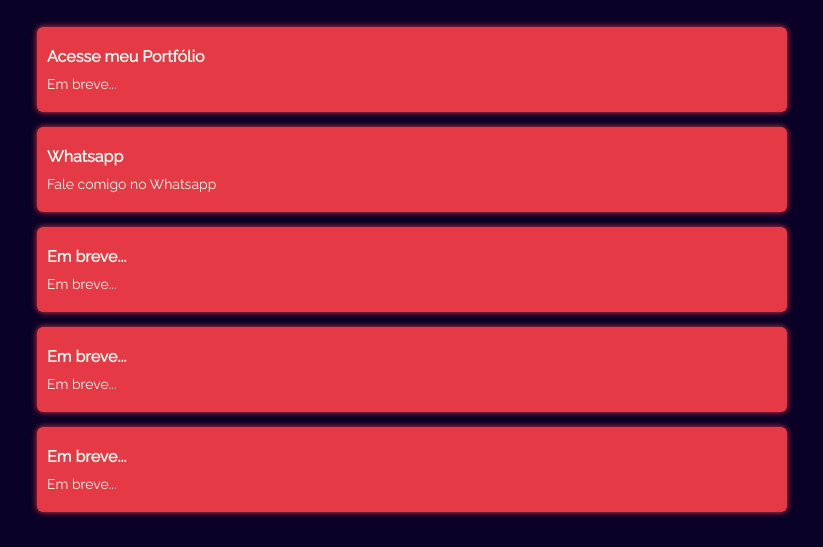
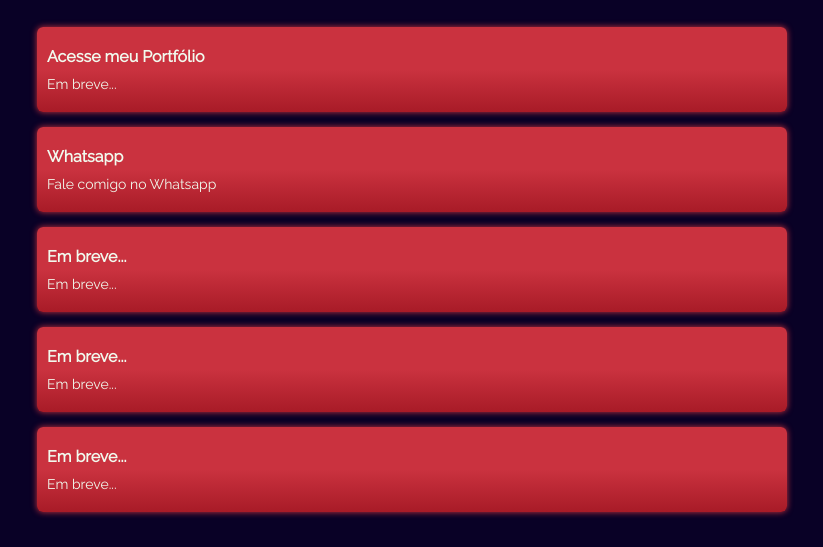
Before and after one commit to idomelo/idomelo.github.io, a plain HTML site: page linktree/index.html in a window 1280 px wide. Shown: the part 312-859 px from the top of the page, without its empty margins (228-1051 px from the left). Drawn offline with Linux system fonts and the light colour scheme.

Commit message:
Update style.css

```diff
--- a/linktree/style/style.css
+++ b/linktree/style/style.css
@@ -1,6 +1,6 @@
 :root {
     --primary-color: #090126;
-    --secundary-color: #e63946;
+    --secundary-color: #ca323f;
     --text-color: #f1faee;
 }
 
@@ -78,7 +78,9 @@ body {
     display: block;
     padding: 20px 10px;
     margin: 15px 15px;
-    background-color: var(--secundary-color);
+    /* background-color: var(--secundary-color); */
+    background: linear-gradient(
+    180deg, #ca323f 50%, rgb(168, 27, 39) 100%);
     text-decoration: none;
     border-radius: 6px;
     box-shadow: 0 0 6px var(--secundary-color)
```
